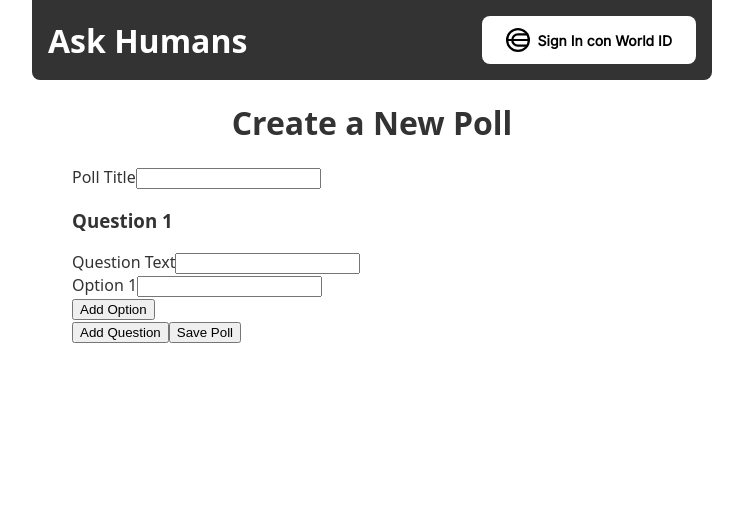
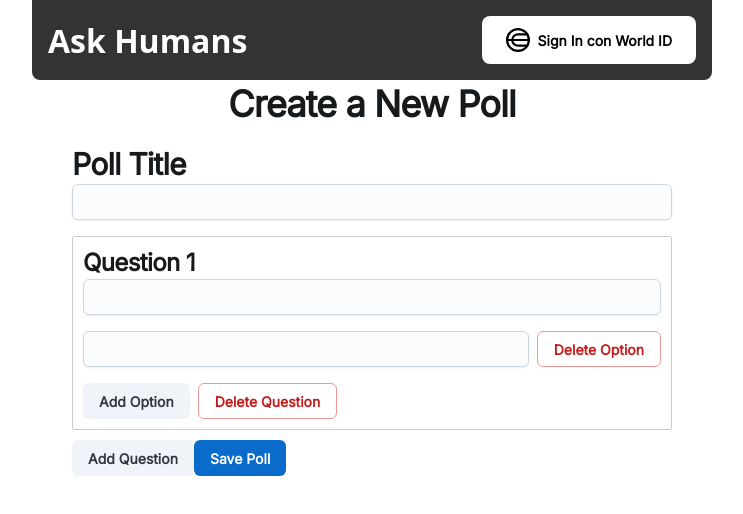
Before and after one commit to Toket-io/AskHumans, a Next.js app: page /polls/new in a window 1280 px wide. Shown: the top 514 px of the page, without its empty margins (268-1011 px from the left). Built offline with nearby package versions, Linux system fonts and the light colour scheme; no server answers.

Commit message:
New poll page with Joy UI

```diff
--- a/pages/polls/new.tsx
+++ b/pages/polls/new.tsx
@@ -2,6 +2,7 @@ import React, { useState } from "react";
 import Head from "next/head";
 import Layout from "../../components/layout";
 import { NewPoll, Question } from "../../lib/types";
+import { Box, Button, Container, Input, Typography } from "@mui/joy";
 
 export default function NewPollPage() {
   const [pollTitle, setPollTitle] = useState("");
@@ -45,6 +46,17 @@ export default function NewPollPage() {
     updateQuestion(qIndex, updatedQuestion);
   };
 
+  const deleteOption = (qIndex: number, oIndex: number) => {
+    const updatedQuestion = { ...questions[qIndex] };
+    updatedQuestion.options.splice(oIndex, 1);
+    updateQuestion(qIndex, updatedQuestion);
+  };
+
+  const deleteQuestion = (qIndex: number) => {
+    const newQuestions = questions.filter((_, i) => i !== qIndex);
+    setQuestions(newQuestions);
+  };
+
   const handleSubmit = async (event: React.FormEvent) => {
     event.preventDefault();
     const newPoll: NewPoll = { title: pollTitle, questions };
@@ -57,8 +69,9 @@ export default function NewPollPage() {
       <Head>
         <title>New Poll</title>
       </Head>
-      <main
-        style={{
+      <Container>
+        <Box
+          sx={{
             display: "flex",
             flexDirection: "column",
             alignItems: "center",
@@ -68,62 +81,103 @@ export default function NewPollPage() {
             boxSizing: "border-box",
           }}
         >
-        <h1>Create a New Poll</h1>
-        <form
+          <Typography level="h1">Create a New Poll</Typography>
+          <Box
+            component="form"
             onSubmit={handleSubmit}
-          style={{ width: "100%", maxWidth: "600px" }}
+            sx={{ width: "100%", maxWidth: "600px", mt: 2 }}
           >
-          <div>
-            <label htmlFor="pollTitle">Poll Title</label>
-            <input
+            <Box>
+              <Typography level="h2">Poll Title</Typography>
+              <Input
                 type="text"
-              id="pollTitle"
                 value={pollTitle}
                 onChange={(e) => setPollTitle(e.target.value)}
                 required
+                fullWidth
+                sx={{ mb: 2 }}
               />
-          </div>
+            </Box>
             {questions.map((question, qIndex) => (
-            <div key={qIndex}>
-              <h3>Question {qIndex + 1}</h3>
-              <label htmlFor={`question-${qIndex}`}>Question Text</label>
-              <input
+              <Box
+                key={qIndex}
+                sx={{
+                  border: "1px solid #ccc",
+                  padding: "10px",
+                  marginBottom: "10px",
+                  borderRadius: 2,
+                }}
+              >
+                <Typography level="h3">Question {qIndex + 1}</Typography>
+                <Input
                   type="text"
-                id={`question-${qIndex}`}
                   value={question.text}
                   onChange={(e) => {
-                  const updatedQuestion = { ...question, text: e.target.value };
+                    const updatedQuestion = {
+                      ...question,
+                      text: e.target.value,
+                    };
                     updateQuestion(qIndex, updatedQuestion);
                   }}
                   required
+                  fullWidth
+                  sx={{ mb: 2 }}
                 />
                 {question.options.map((option, oIndex) => (
-                <div key={oIndex}>
-                  <label htmlFor={`option-${qIndex}-${oIndex}`}>
-                    Option {oIndex + 1}
-                  </label>
-                  <input
+                  <Box
+                    key={oIndex}
+                    sx={{ display: "flex", alignItems: "center", mb: 1 }}
+                  >
+                    <Input
                       type="text"
-                    id={`option-${qIndex}-${oIndex}`}
                       value={option}
                       onChange={(e) =>
                         handleOptionChange(qIndex, oIndex, e.target.value)
                       }
                       required
+                      sx={{ flexGrow: 1, mr: 1 }}
                     />
-                </div>
+                    <Button
+                      variant="outlined"
+                      color="danger"
+                      onClick={() => deleteOption(qIndex, oIndex)}
+                    >
+                      Delete Option
+                    </Button>
+                  </Box>
                 ))}
-              <button type="button" onClick={() => addOption(qIndex)}>
+                <Button
+                  variant="soft"
+                  color="neutral"
+                  onClick={() => addOption(qIndex)}
+                  sx={{ mt: 1 }}
+                >
                   Add Option
-              </button>
-            </div>
+                </Button>
+                <Button
+                  variant="outlined"
+                  color="danger"
+                  onClick={() => deleteQuestion(qIndex)}
+                  sx={{ mt: 1, ml: 1 }}
+                >
+                  Delete Question
+                </Button>
+              </Box>
             ))}
-          <button type="button" onClick={addQuestion}>
+            <Button
+              variant="soft"
+              color="neutral"
+              onClick={addQuestion}
+              sx={{ mb: 2 }}
+            >
               Add Question
-          </button>
-          <button type="submit">Save Poll</button>
-        </form>
-      </main>
+            </Button>
+            <Button type="submit" variant="solid" color="primary">
+              Save Poll
+            </Button>
+          </Box>
+        </Box>
+      </Container>
     </Layout>
   );
 }
```
Lines whose indentation alone changed are shown as unchanged.
